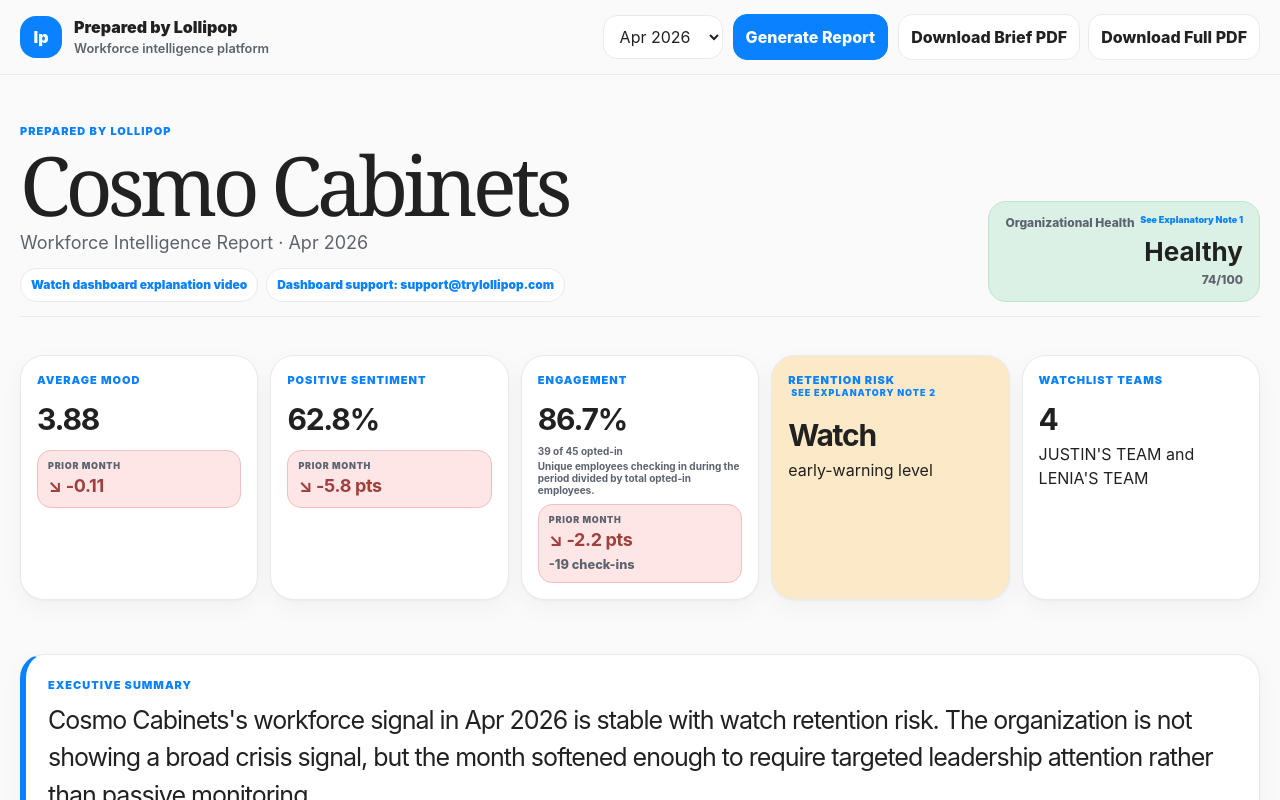
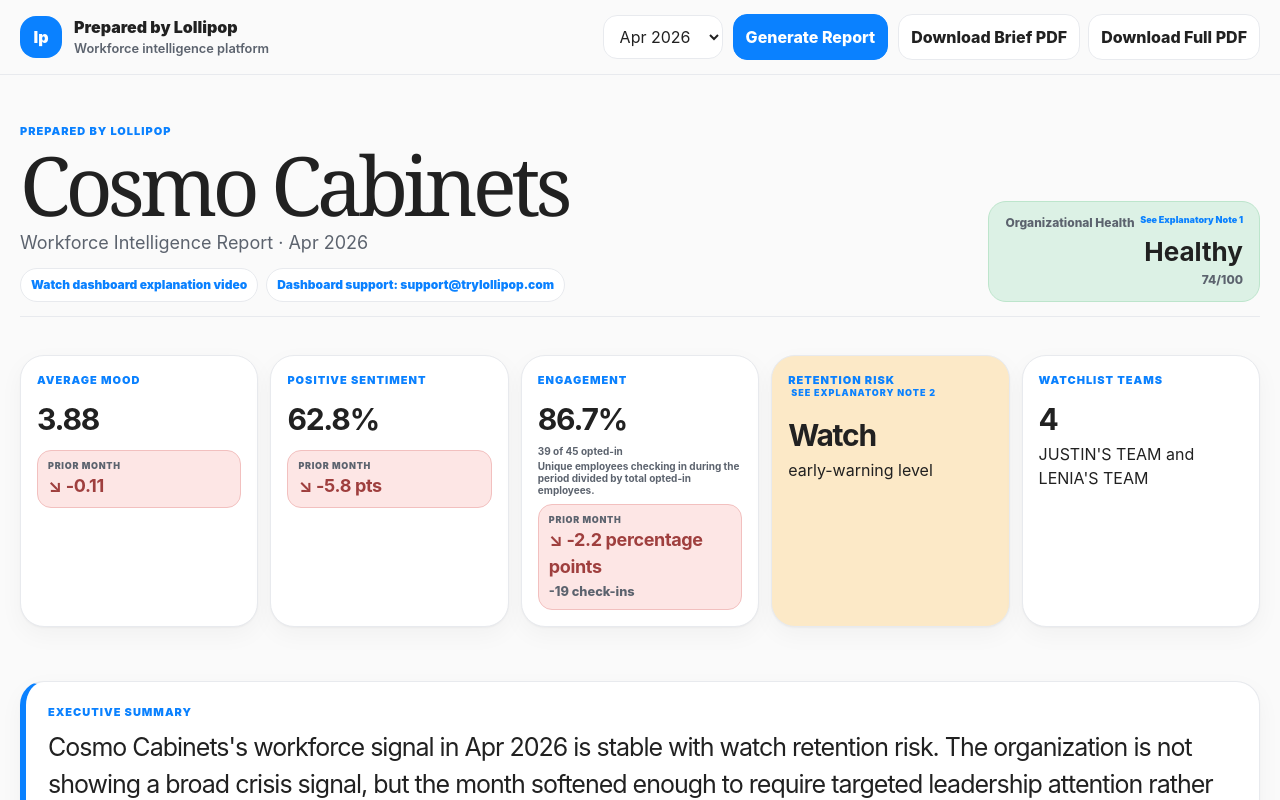
Before and after one commit to jeffrey1892/Lollipop-Monthly-Reports, a Next.js app: page / in a window 1280 px wide. Shown: the top 800 px of the page. Built offline with nearby package versions, Linux system fonts and the light colour scheme.

Commit message:
Clarify engagement trend as percentage points

```diff
--- a/src/app/page.tsx
+++ b/src/app/page.tsx
@@ -36,7 +36,7 @@
 
 <section className="exec-cover brief-section"><div><p className="eyebrow">Prepared by Lollipop</p><h1 className="client-title">{report.customerName}</h1><p className="report-subtitle">Workforce Intelligence Report · {report.label}</p><div className="dashboard-help"><a href="https://www.trylollipop.com/resources-page-hidden" target="_blank" rel="noreferrer">Watch dashboard explanation video</a><a href="mailto:support@trylollipop.com">Dashboard support: support@trylollipop.com</a></div></div><div className={`status-tile ${report.healthSummary.rating.toLowerCase()}`}><span>Organizational Health <NoteRef n={1} /></span><strong>{report.healthSummary.rating}</strong><small>{report.healthSummary.score}/100</small></div></section>
 
-<section className="exec-dashboard brief-section"><Kpi label="Average Mood" value={report.avgMood.toFixed(2)} delta={<TrendDelta value={report.avgMoodChange} />}/><Kpi label="Positive Sentiment" value={`${report.positivePct}%`} delta={<TrendDelta value={report.positiveChange} suffix=" pts" />}/><Kpi label="Engagement" value={report.engagement.responseRate !== null ? `${report.engagement.responseRate}%` : `${report.responseCount}`} delta={<><span className="kpi-note">{`${report.engagement.uniqueParticipants} of ${report.engagement.optedInPopulation ?? 'unknown'} opted-in`}</span><span className="kpi-note">Unique employees checking in during the period divided by total opted-in employees.</span><TrendDelta value={report.engagement.responseRateChange} suffix=" pts" detail={report.engagement.participationChange !== null ? `${report.engagement.participationChange > 0 ? '+' : ''}${report.engagement.participationChange} check-ins` : 'check-ins unavailable'} /></>}/><Kpi label={<>Retention Risk <NoteRef n={2} /></>} value={report.retentionRisk} delta="early-warning level" tone={report.retentionRisk !== 'Low' ? 'amber' : 'green'}/><Kpi label="Watchlist Teams" value={`${report.watchTeams.length}`} delta={hotspots}/></section>
+<section className="exec-dashboard brief-section"><Kpi label="Average Mood" value={report.avgMood.toFixed(2)} delta={<TrendDelta value={report.avgMoodChange} />}/><Kpi label="Positive Sentiment" value={`${report.positivePct}%`} delta={<TrendDelta value={report.positiveChange} suffix=" pts" />}/><Kpi label="Engagement" value={report.engagement.responseRate !== null ? `${report.engagement.responseRate}%` : `${report.responseCount}`} delta={<><span className="kpi-note">{`${report.engagement.uniqueParticipants} of ${report.engagement.optedInPopulation ?? 'unknown'} opted-in`}</span><span className="kpi-note">Unique employees checking in during the period divided by total opted-in employees.</span><TrendDelta value={report.engagement.responseRateChange} suffix=" percentage points" detail={report.engagement.participationChange !== null ? `${report.engagement.participationChange > 0 ? '+' : ''}${report.engagement.participationChange} check-ins` : 'check-ins unavailable'} /></>}/><Kpi label={<>Retention Risk <NoteRef n={2} /></>} value={report.retentionRisk} delta="early-warning level" tone={report.retentionRisk !== 'Low' ? 'amber' : 'green'}/><Kpi label="Watchlist Teams" value={`${report.watchTeams.length}`} delta={hotspots}/></section>
 
 <section className="card section brief-section executive-summary-wide"><p className="eyebrow">Executive Summary</p><h2>{report.strategicNarrative[0]}</h2><p>{report.strategicNarrative[1]}</p><p className="muted">{report.strategicNarrative[2]}</p></section>
 
```
